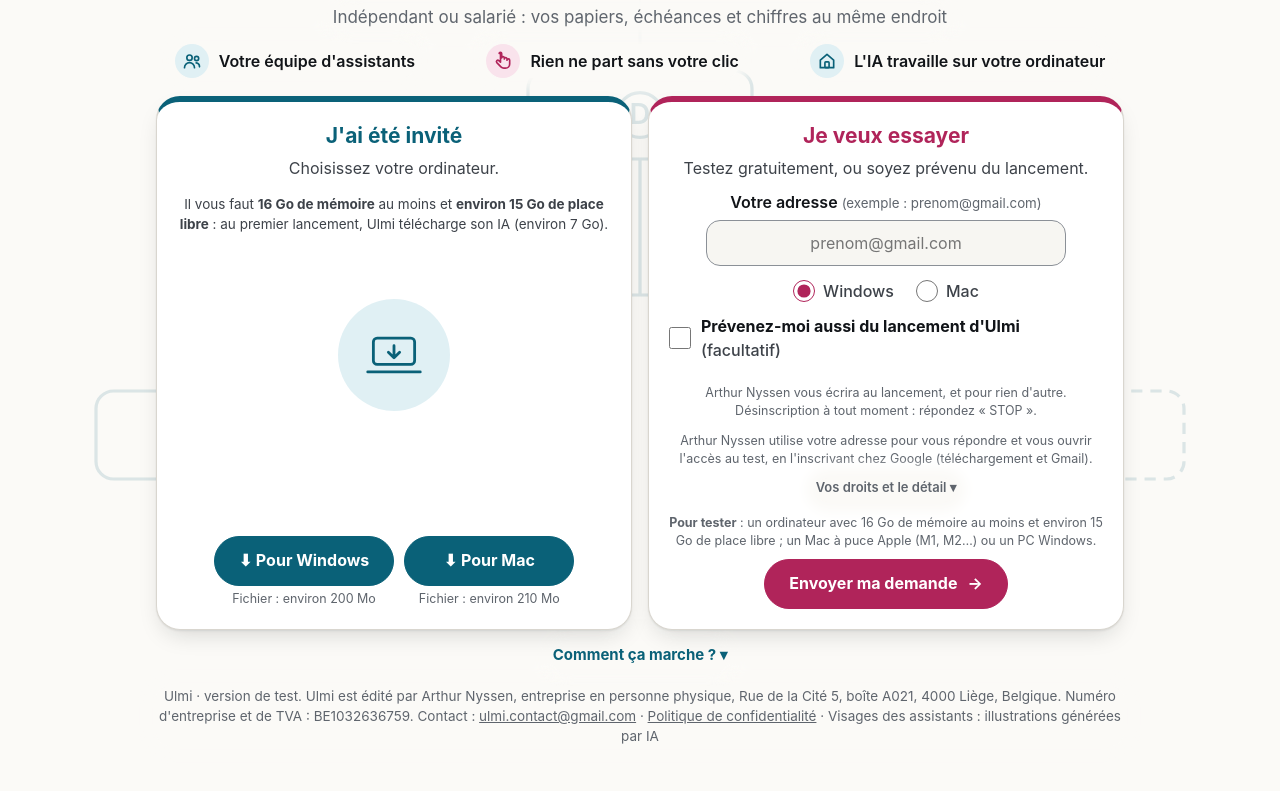
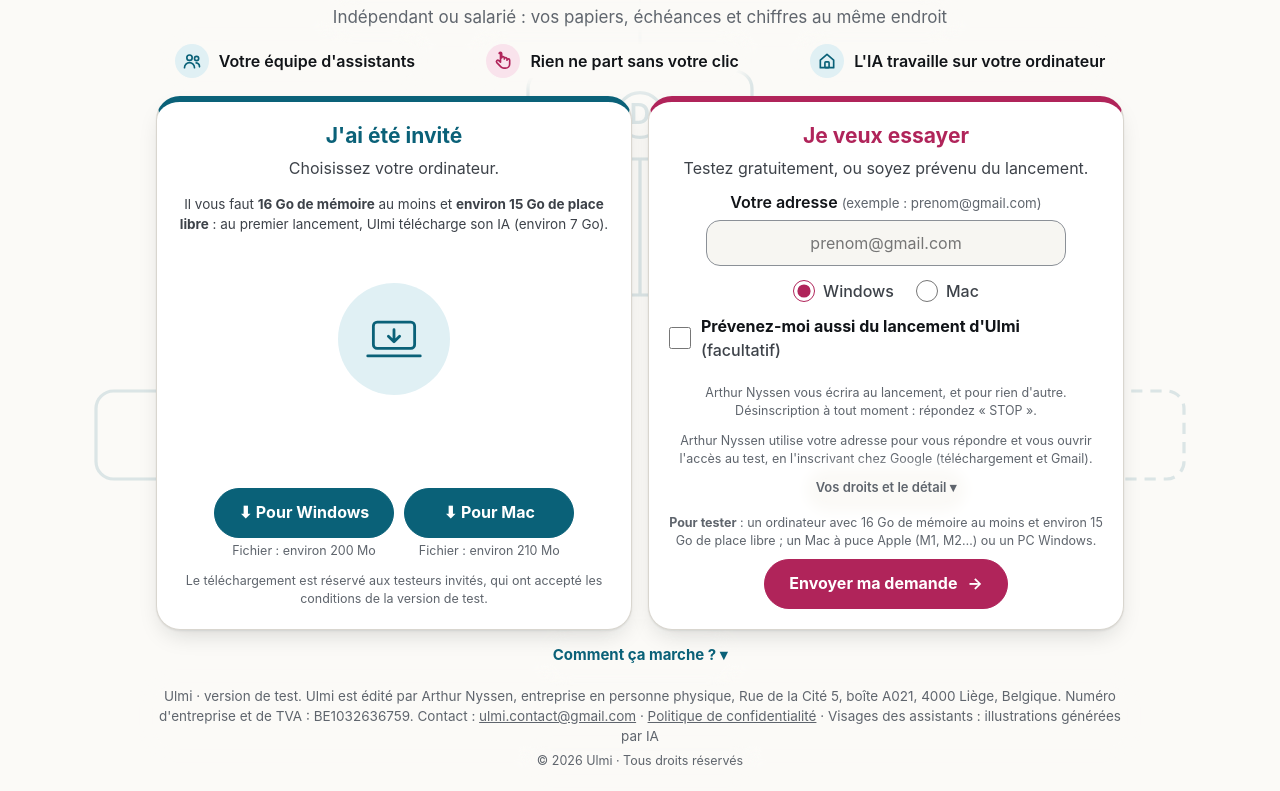
Before and after one commit to Ulmi-app/ulmi-app.github.io, a plain HTML site: page index.html in a window 1280 px wide. Shown: the part 273-1064 px from the top of the page. Before the commit the page ends 1039 px from the top, so only its background shows below. Drawn offline with Linux system fonts and the light colour scheme.

Commit message:
Page FR : droits reserves

```diff
--- a/index.html
+++ b/index.html
@@ -75,7 +75,8 @@ footer a{color:inherit}
 .conditions{font-size:13.5px;line-height:1.5;margin:4px 0 6px;text-align:center}
 .mention{font-size:12.5px;line-height:1.45;color:var(--note);margin:12px 0 0;text-align:center}
 .mention a{color:inherit}
-.nom,h1,.chapeau,.atouts li,summary,footer{width:fit-content;margin-left:auto;margin-right:auto;background:var(--page);box-shadow:0 0 14px 10px var(--page);border-radius:14px}
+.droits{font-size:12.5px;color:var(--note);margin:6px 0 0;text-align:center}
+.nom,h1,.chapeau,.atouts li,summary,footer,.droits{width:fit-content;margin-left:auto;margin-right:auto;background:var(--page);box-shadow:0 0 14px 10px var(--page);border-radius:14px}
 @media (min-width:860px){
  .atouts{flex-direction:row;justify-content:center;gap:12px 34px}
  .atouts li{white-space:nowrap}
@@ -124,6 +125,7 @@ footer a{color:inherit}
         <div class="dl"><a class="btn" id="lien-windows" href="#">⬇ Pour Windows</a><small class="poids" id="poids-windows"></small></div>
         <div class="dl"><a class="btn" id="lien-mac" href="#">⬇ Pour Mac</a><small class="poids" id="poids-mac"></small></div>
       </div>
+            <p class="mention">Le téléchargement est réservé aux testeurs invités, qui ont accepté les conditions de la version de test.</p>
     </div>
 
     <div class="carte deux">
@@ -162,6 +164,7 @@ footer a{color:inherit}
   </details>
 
   <footer>Ulmi · version de test. Ulmi est édité par Arthur Nyssen, entreprise en personne physique, Rue de la Cité 5, boîte A021, 4000 Liège, Belgique. Numéro d'entreprise et de TVA : BE1032636759. Contact : <a id="contact" href="#"></a> · <a href="confidentialite.html">Politique de confidentialité</a> · Visages des assistants : illustrations générées par IA</footer>
+  <p class="droits">© 2026 Ulmi · Tous droits réservés</p>
 </main>
 
 <script>
```
